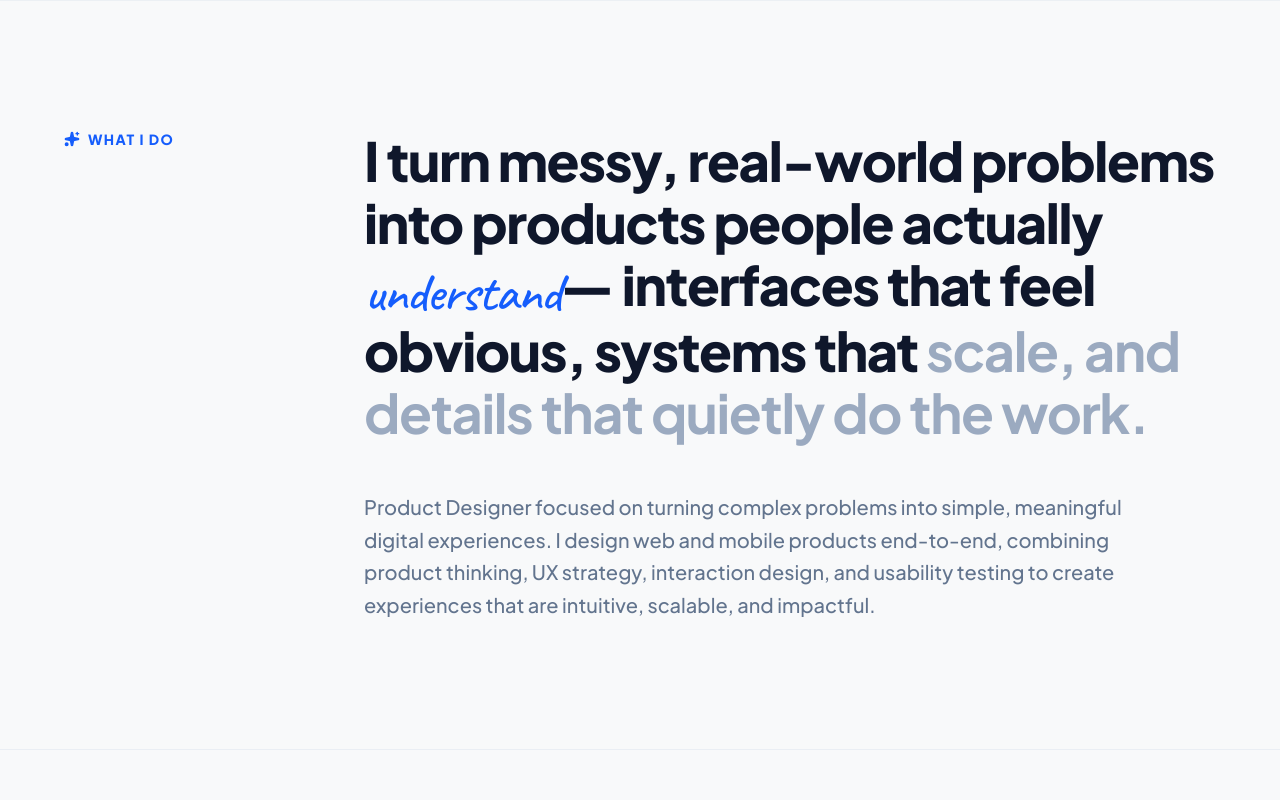
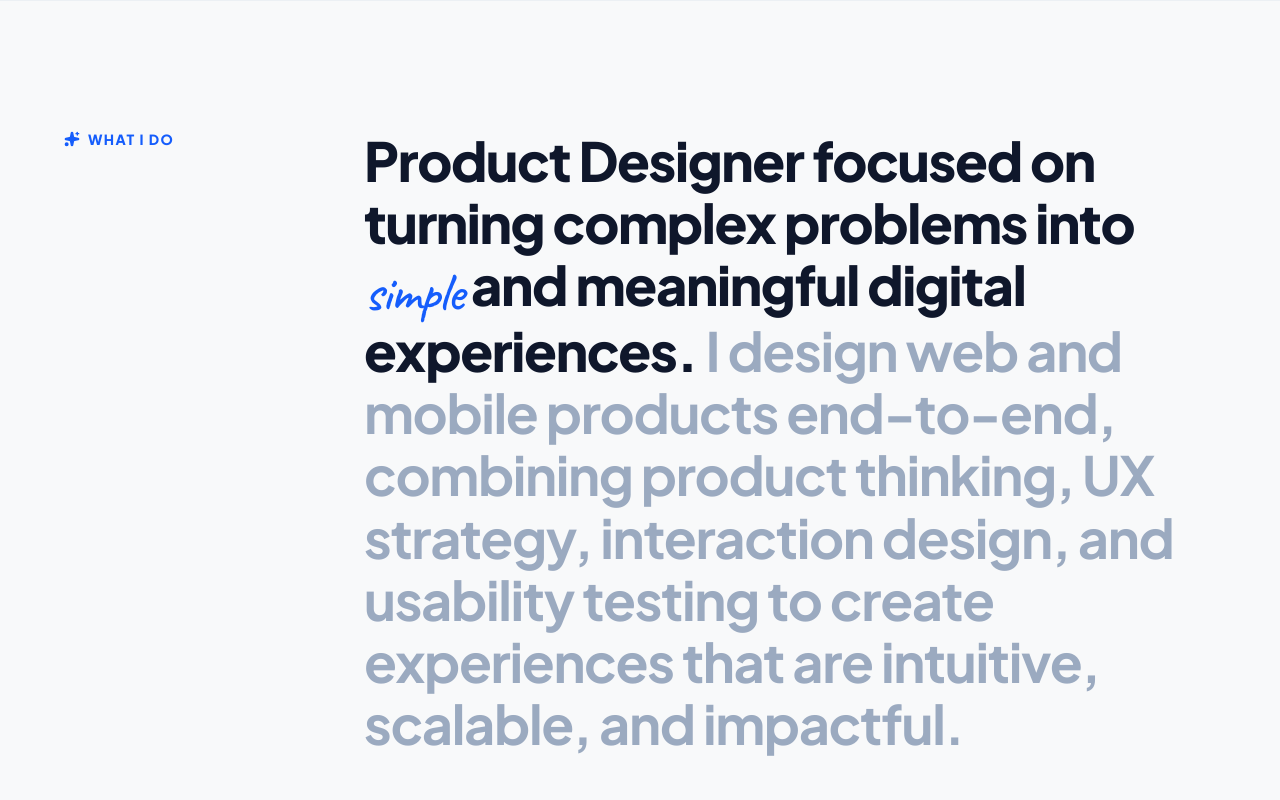
Before and after one commit to Akhilm035/Ak_portfolio, a React (Vite) app: page / in a window 1280 px wide. Shown: the part 800-1600 px from the top of the page. Built offline with nearby package versions, Linux system fonts and the light colour scheme.

Commit message:
feat: replace WhatIDo section text content with stylized custom statement copy

```diff
--- a/src/sections/WhatIDo.jsx
+++ b/src/sections/WhatIDo.jsx
@@ -19,25 +19,19 @@ export default function WhatIDo() {
 
           {/* Right Column: Statement & Sub-paragraph */}
           <div className="lg:col-span-9 flex flex-col justify-start">
-            {/* Main Editorial Statement */}
+            {/* Main Editorial Statement using Custom Copy */}
             <h3 className="text-3xl sm:text-5xl md:text-[54px] font-extrabold tracking-tight text-slate-900 leading-[1.15] max-w-4xl">
-              I turn messy, real-world problems into products people actually{' '}
+              Product Designer focused on turning complex problems into{' '}
               <span className="font-script text-blue-600 font-normal inline-block transform translate-y-1">
-                understand
+                simple
               </span>
-              — interfaces that feel obvious, systems that{' '}
+              {' '}and meaningful digital experiences.{' '}
               <span className="text-slate-400/90 font-bold block sm:inline">
-                scale, and details that quietly do the work.
+                I design web and mobile products end-to-end, combining product thinking, UX strategy,
+                interaction design, and usability testing to create experiences that are intuitive, scalable,
+                and impactful.
               </span>
             </h3>
-
-            {/* Custom Supporting Description Paragraph */}
-            <p className="text-slate-500 font-medium leading-relaxed text-base sm:text-lg md:text-xl max-w-3xl mt-8 md:mt-12">
-              Product Designer focused on turning complex problems into simple, meaningful digital experiences.
-              I design web and mobile products end-to-end, combining product thinking, UX strategy,
-              interaction design, and usability testing to create experiences that are intuitive, scalable,
-              and impactful.
-            </p>
           </div>
 
         </div>
```
